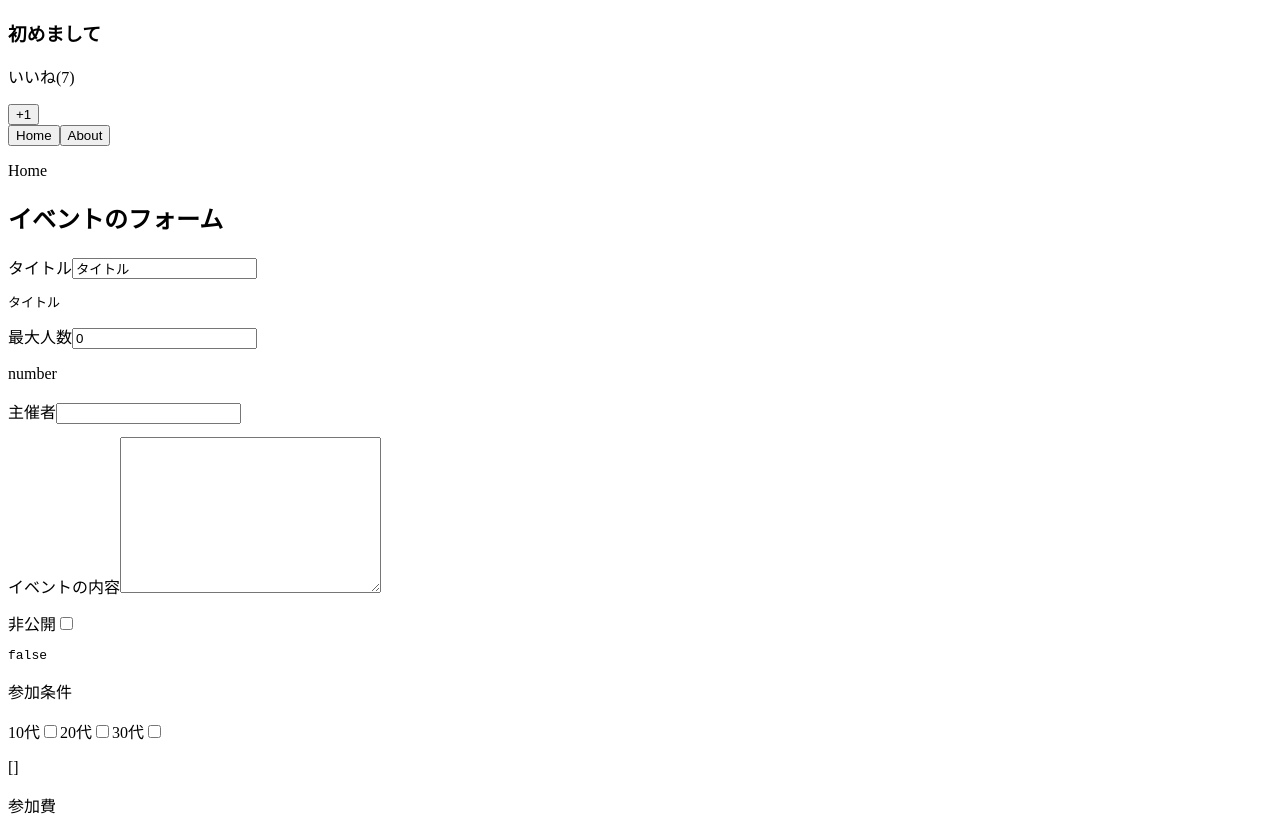
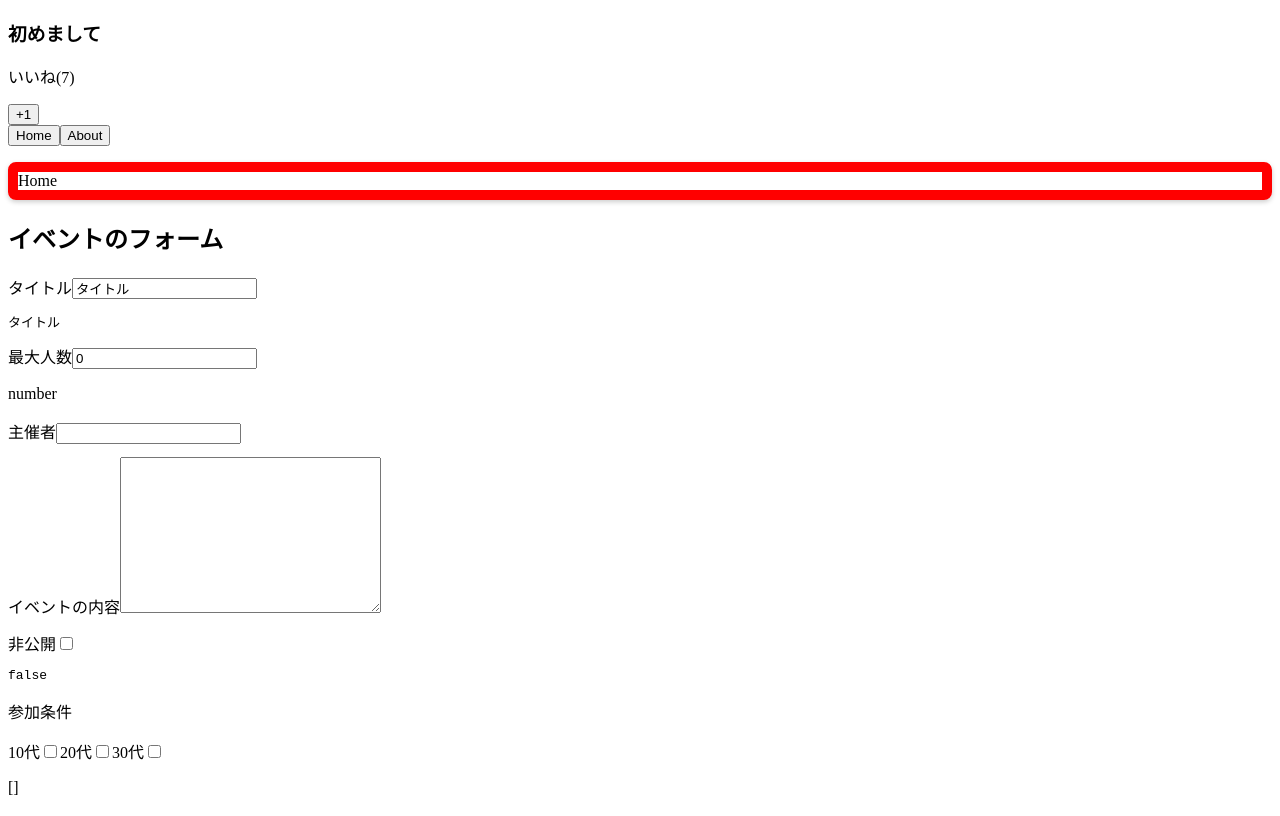
Before and after one commit to nom30523/p-vuejs, a Vue app in the folder p-vuejs/: page / in a window 1280 px wide. Shown: the top 816 px of the page. Built offline with nearby package versions, Linux system fonts and the light colour scheme.

Commit message:
カスタムディレクティブ

```diff
--- a/p-vuejs/src/components/Home.vue
+++ b/p-vuejs/src/components/Home.vue
@@ -1,3 +1,21 @@
 <template>
-  <p>Home</p>
+  <p v-border:solid.round.shadow="{ width: '10px', color: 'red'}">Home</p>
 </template>
+
+<script>
+export default {
+  directives: {
+    border: function(el, binding) {
+      el.style.borderWidth = binding.value.width;
+      el.style.borderColor = binding.value.color;
+      el.style.borderStyle = binding.arg;
+      if (binding.modifiers.round) {
+        el.style.borderRadius = "0.5rem";
+      }
+      if (binding.modifiers.shadow) {
+        el.style.boxShadow = "0 2px 5px rgba(0, 0, 0, 0.2)";
+      }
+    }
+  }
+}
+</script>
```
Also changed, not shown: p-vuejs/src/main.js (+11 -0 lines).
